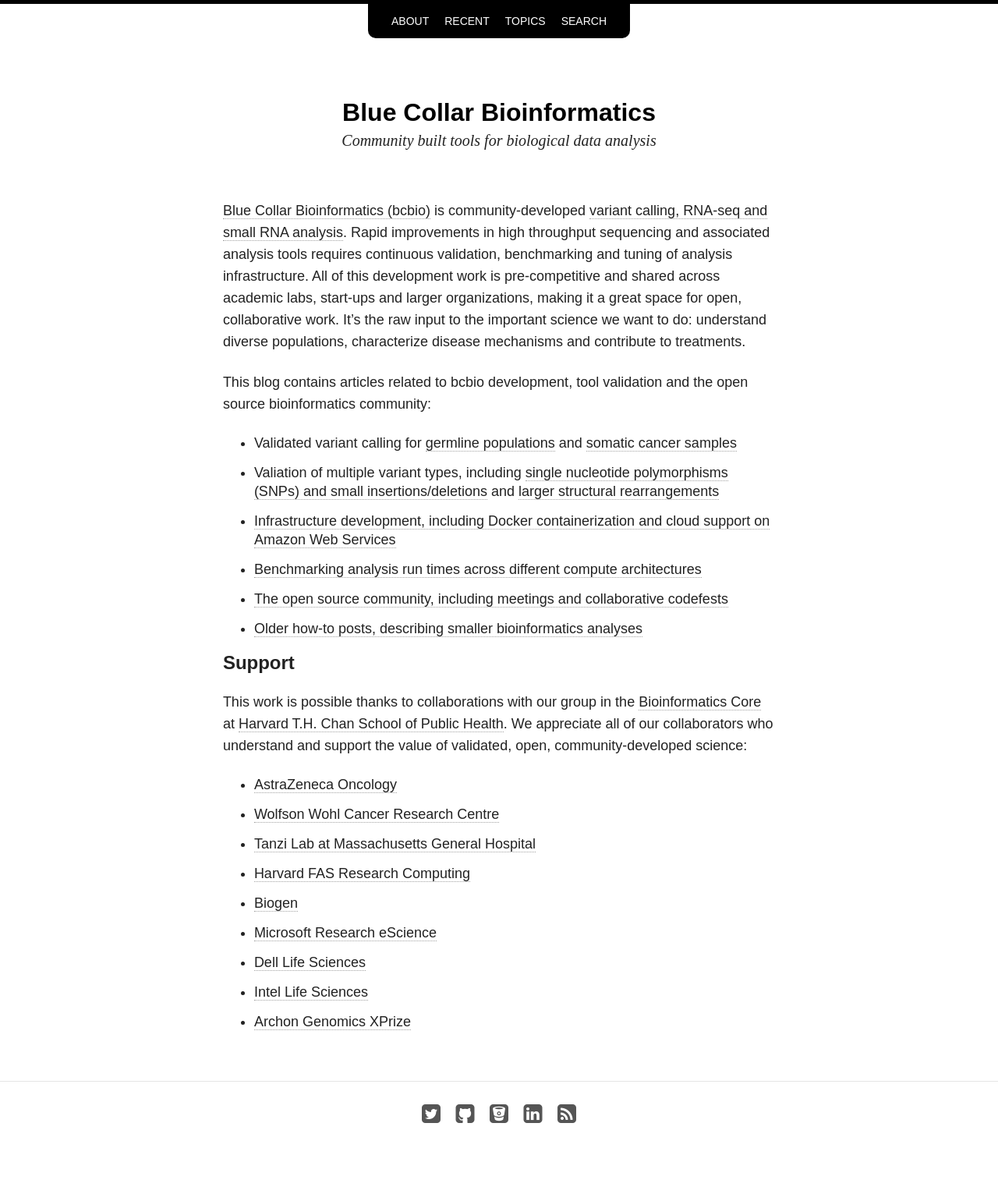
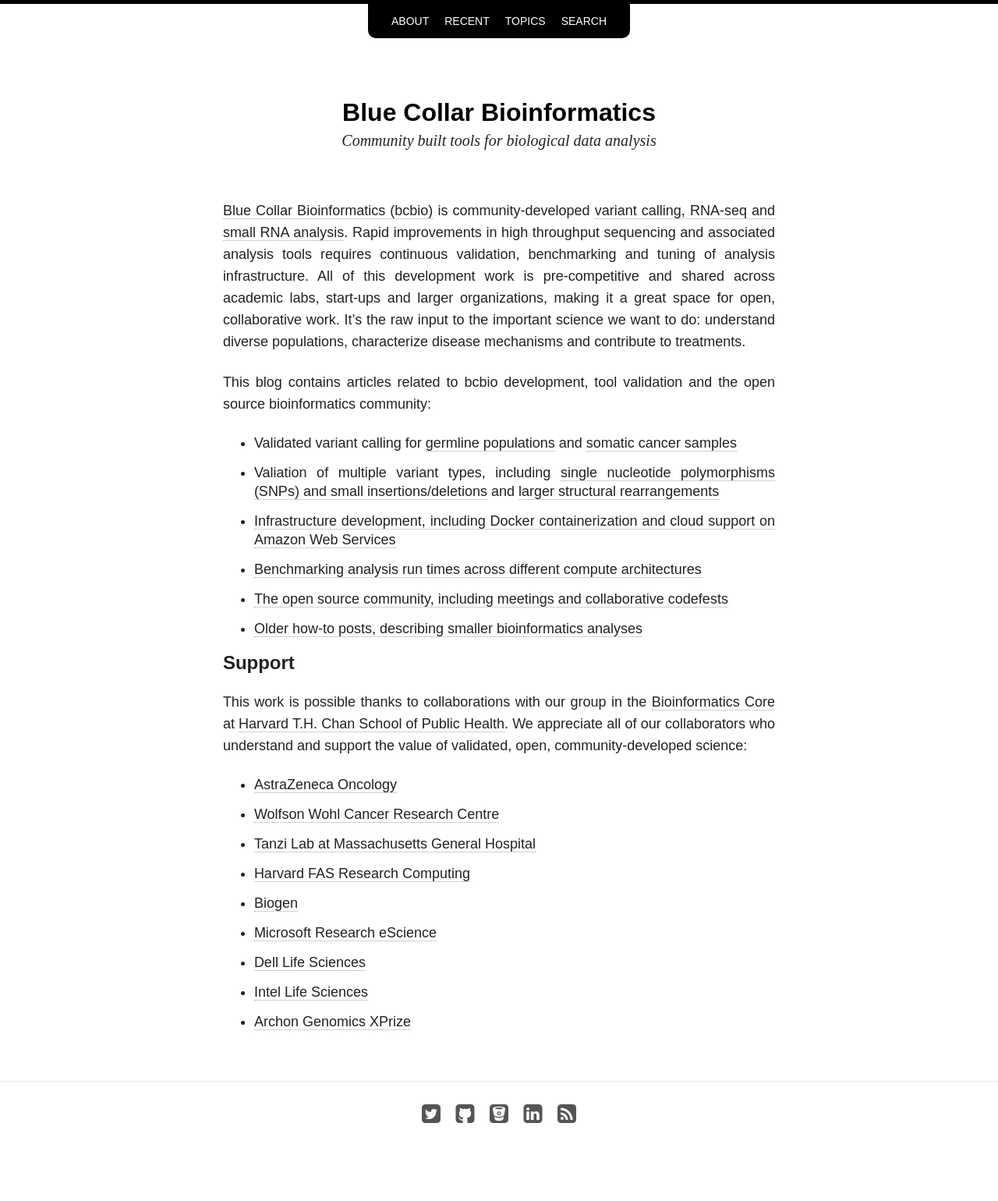
Before and after one commit to bcbio/bcbio.github.io, a Jekyll site: the page built from index.md, in a window 1280 px wide. Shown: the whole page at 78% size. Built offline with Jekyll 4.4.1, drawn with Linux system fonts in a browser that asks for light colours; nearby versions of some CDN libraries.

```diff
--- a/_includes/head.html
+++ b/_includes/head.html
@@ -43,10 +43,8 @@
 {% endif %}
 
 <!-- Icons -->
-<!-- 16x16 -->
+<!-- 64x64 -->
 <link rel="shortcut icon" href="{{ site.url }}/favicon.ico">
-<!-- 32x32 -->
-<link rel="shortcut icon" href="{{ site.url }}/favicon.png">
 <!-- 57x57 (precomposed) for iPhone 3GS, pre-2011 iPod Touch and older Android devices -->
 <link rel="apple-touch-icon-precomposed" href="{{ site.url }}/images/apple-touch-icon-precomposed.png">
 <!-- 72x72 (precomposed) for 1st generation iPad, iPad 2 and iPad mini -->
--- a/_sass/_variables.scss
+++ b/_sass/_variables.scss
@@ -44,3 +44,8 @@
 $medium           : "only screen and (min-width: 48em)";
 $large            : "only screen and (min-width: 62em)";
 $x-large          : "only screen and (min-width: 86.375em)";
+
+.entry-content {
+    text-align: justify;
+    text-justify: inter-word;
+}
```
